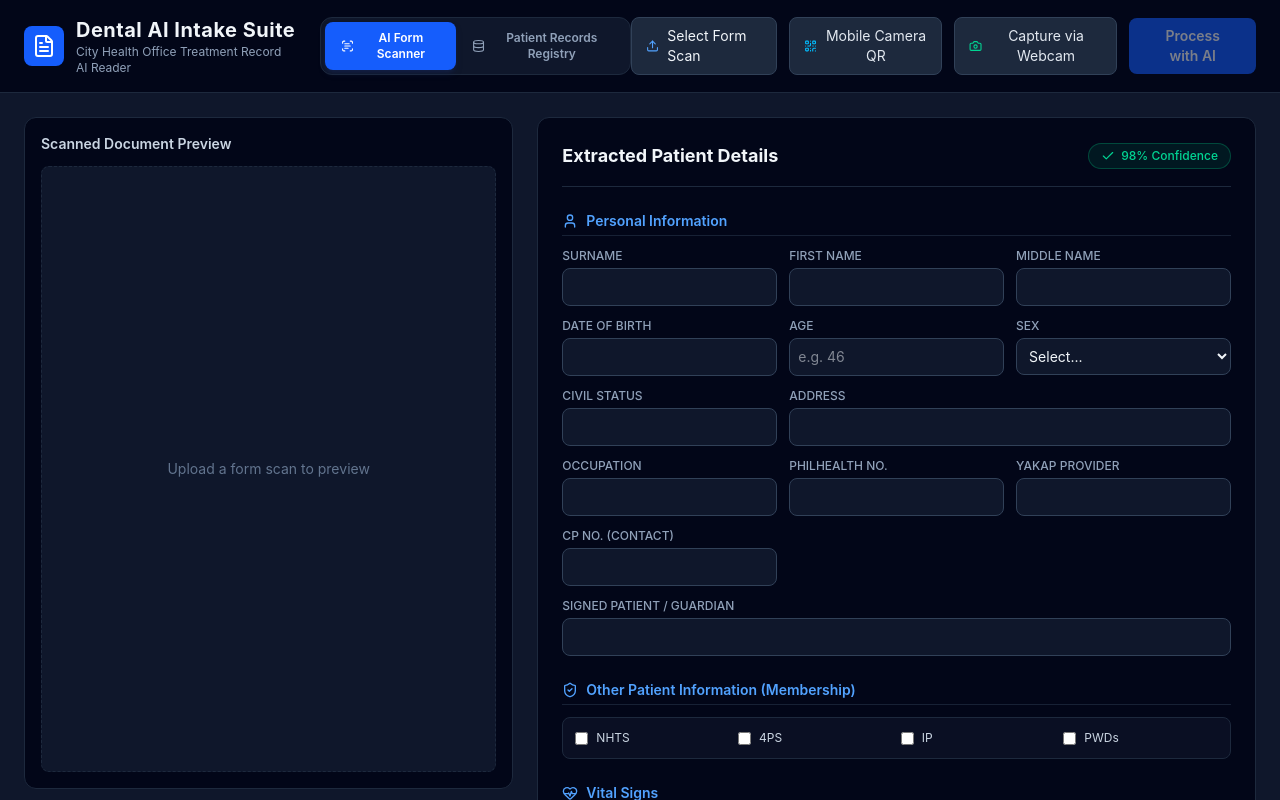
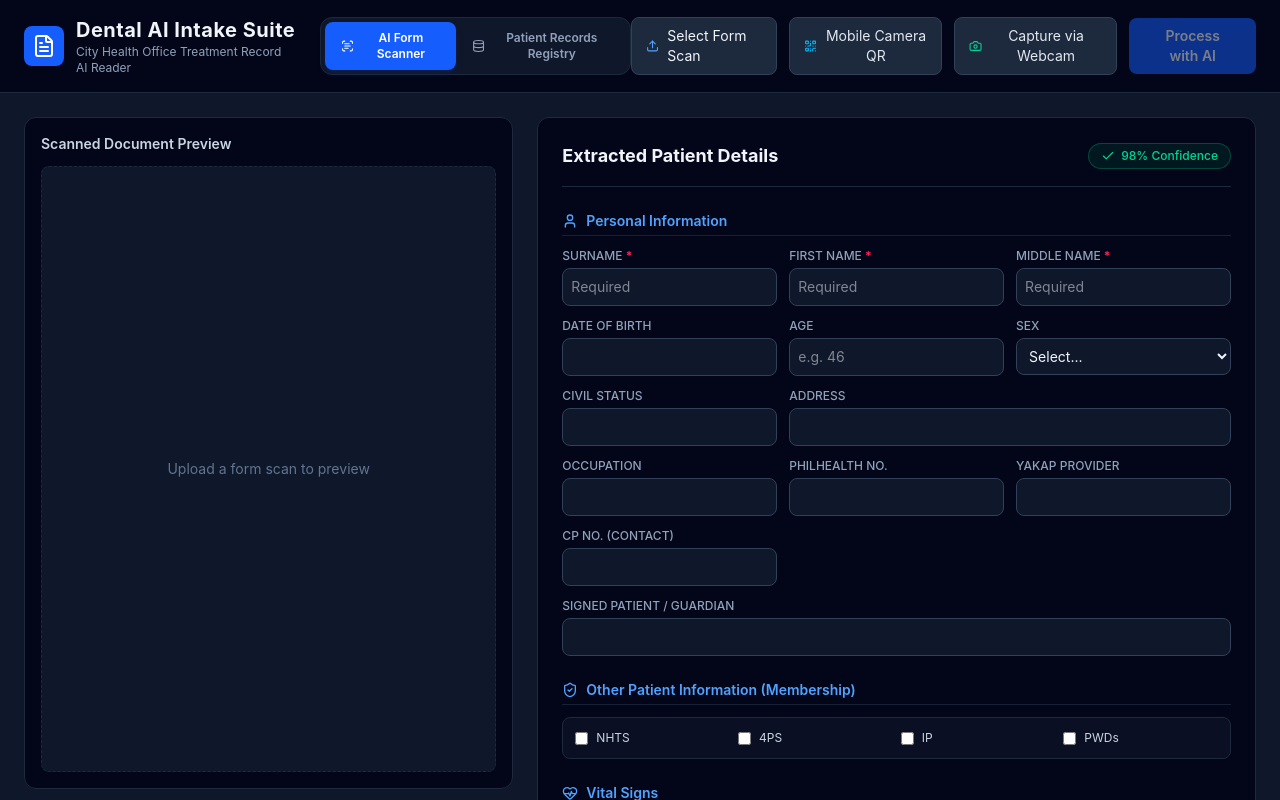
Before and after one commit to wpsupport-prog/dental-ai-app, a React (Vite) app in the folder frontend/: page / in a window 1280 px wide. Shown: the top 800 px of the page. Built offline with nearby package versions, Linux system fonts and the light colour scheme; no server answers.

Commit message:
fix: enforce required intake fields, success alert, and form auto-reset for services rendered

```diff
--- a/frontend/src/App.tsx
+++ b/frontend/src/App.tsx
@@ -284,7 +284,21 @@ useEffect(() => {
       },
     ]);
     setServicesData([]);
-	setRenderedServices([]); // 👈 ADD THIS LINE HERE
+	// 🎯 5. RESET RECORD OF SERVICES RENDERED (NEW FIELDS) TO 1 BLANK ROW
+	  setRenderedServices([
+		{
+		  id: `service-row-${Date.now()}`,
+		  date: getLocalDateOnly(),
+		  oralProphylaxis: false,
+		  fluorideVarnishGel: false,
+		  pitAndFissureSealant: '',
+		  permanentFilling: '',
+		  temporaryFilling: '',
+		  extraction: '',
+		  consultation: false,
+		  remarks: '',
+		},
+	  ]);
 
     try {
       await axios.post(`${API_BASE_URL}/api/v1/sync/clear`);
@@ -446,21 +460,93 @@ useEffect(() => {
 
   // Save full record including multi-visit dental chart entries
   const handleSaveDatabase = async () => {
+    // 1. Validate required fields (Surname, First Name, Middle Name)
+    const surnameClean = formData.surname.trim();
+    const firstNameClean = formData.firstName.trim();
+    const middleInitialClean = formData.middleInitial.trim();
+
+    if (!surnameClean || !firstNameClean || !middleInitialClean) {
+      alert('Please fill out all required fields: Surname, First Name, and Middle Name.');
+      return;
+    }
+
+    // 2. Check if all form fields, charts, and service records are completely empty
+    const hasVitals = Object.values({
+      bloodPressure: formData.bloodPressure,
+      pulseRate: formData.pulseRate,
+      temperature: formData.temperature,
+      height: formData.height,
+      weight: formData.weight,
+    }).some((val) => val.trim() !== '');
+
+    const hasMemberships = formData.nhtsPr || formData.fourPs || formData.indigenousPeople || formData.pwds;
+
+    const hasMedical = [
+      formData.allergiesChecked,
+      formData.hypertensionCva,
+      formData.diabetesMellitus,
+      formData.bloodDisorder,
+      formData.cardiovascularHeartDiseases,
+      formData.thyroidDisorders,
+      formData.hepatitisChecked,
+      formData.malignancyChecked,
+      formData.medicalHospitalizationChecked,
+      formData.surgicalChecked,
+      formData.bloodTransfusionChecked,
+      formData.tattooChecked,
+      formData.othersChecked,
+    ].some(Boolean);
+
+    const hasSocial = [
+      formData.sugarBeveragesChecked,
+      formData.useAlcoholChecked,
+      formData.useTobaccoChecked,
+      formData.betelNutChecked,
+    ].some(Boolean);
+
+    const hasDentalChart = visits.some((v) => Object.keys(v.chartData || {}).length > 0);
+    const hasServicesRendered = renderedServices.some(
+      (r) =>
+        r.oralProphylaxis ||
+        r.fluorideVarnishGel ||
+        r.pitAndFissureSealant.trim() !== '' ||
+        r.permanentFilling.trim() !== '' ||
+        r.temporaryFilling.trim() !== '' ||
+        r.extraction.trim() !== '' ||
+        r.consultation ||
+        r.remarks.trim() !== ''
+    );
+
+    const isFormEmpty =
+      !surnameClean &&
+      !firstNameClean &&
+      !middleInitialClean &&
+      !hasVitals &&
+      !hasMemberships &&
+      !hasMedical &&
+      !hasSocial &&
+      !hasDentalChart &&
+      !hasServicesRendered;
+
+    if (isFormEmpty) {
+      alert('Cannot save an empty record. Please fill out patient information.');
+      return;
+    }
+
     try {
-      // 1. Sanitize Oral Health Chart Visits payload
+      // 3. Sanitize Oral Health Chart Visits payload
       const sanitizedDentalVisits = visits.map((v) => {
         const rawLabel = v.visitLabel ? v.visitLabel.trim() : '';
         const rawDate = v.visitDate ? v.visitDate.trim() : '';
 
         return {
           ...v,
-          // If custom date was entered, save it. Otherwise fallback to current local PC date (MM/DD/YYYY)
           visitLabel: rawLabel !== '' && rawLabel !== 'Year I' ? rawLabel : getLocalDateOnly(),
           visitDate: rawDate !== '' ? rawDate : getLocalPCDateTime(),
         };
       });
 
-      // 2. Sanitize Services Monitoring payload if structured as an array of visits
+      // 4. Sanitize Services Monitoring payload
       const sanitizedServicesData = Array.isArray(servicesData)
         ? servicesData.map((s) => {
             const rawLabel = s.visitLabel ? s.visitLabel.trim() : '';
@@ -473,7 +559,7 @@ useEffect(() => {
           })
         : servicesData;
 
-      await axios.post(`${API_BASE_URL}/api/v1/forms/save`, {
+      const response = await axios.post(`${API_BASE_URL}/api/v1/forms/save`, {
         document_id: `doc_${Date.now()}`,
         confidence_score: confidence,
         requires_review: false,
@@ -542,19 +628,22 @@ useEffect(() => {
         },
         dental_chart: sanitizedDentalVisits,
         services_monitoring: sanitizedServicesData,
-		record_of_services_rendered: renderedServices, // 👈 ADD THIS FIELD TO YOUR DATABASE SAVE PAYLOAD
+        record_of_services_rendered: renderedServices,
       });
 
-      setSavedSuccess(true);
+      if (response.status === 200 || response.status === 201) {
+        // 🎯 5. ALERT BOX
+        alert(`Patient record for "${formData.surname}, ${formData.firstName}" has been saved successfully!`);
 
-      // CLEAR ALL FORM FIELDS, IMAGE PREVIEW & MOBILE BUFFER INSTANTLY
+        // 🎯 6. CLEAR ALL FIELDS & FORM STATE
         await resetAllFormState();
-
+      }
     } catch (error: any) {
       console.error('Error saving to database:', error.response?.data || error.message);
       alert(`Failed to save record to database: ${error.response?.data?.detail || 'Server error'}`);
     }
   };
+
 
   return (
     <div className="min-h-screen bg-slate-900 text-slate-100 flex flex-col font-sans pb-12">
@@ -664,16 +753,51 @@ useEffect(() => {
                   </div>
                   <div className="grid grid-cols-3 gap-3">
 					<div>
-                      <label className="block text-xs font-medium text-slate-400 uppercase mb-1">Surname</label>
-                      <input type="text" value={formData.surname} onChange={(e) => setFormData({ ...formData, surname: e.target.value })} className="w-full bg-slate-900 border border-slate-700 rounded-lg p-2 text-slate-100 text-sm" />
+						<label className="block text-xs font-medium text-slate-400 uppercase mb-1">
+						  Surname <span className="text-rose-500 font-bold">*</span>
+						</label>
+						<input
+						  type="text"
+						  required
+						  value={formData.surname}
+						  onChange={(e) => setFormData({ ...formData, surname: e.target.value })}
+						  className={`w-full bg-slate-900 border rounded-lg p-2 text-slate-100 text-sm ${
+							!formData.surname.trim() ? 'border-slate-700 focus:border-rose-500' : 'border-slate-700'
+						  }`}
+						  placeholder="Required"
+						/>
 					  </div>
+
 					  <div>
-                      <label className="block text-xs font-medium text-slate-400 uppercase mb-1">First Name</label>
-                      <input type="text" value={formData.firstName} onChange={(e) => setFormData({ ...formData, firstName: e.target.value })} className="w-full bg-slate-900 border border-slate-700 rounded-lg p-2 text-slate-100 text-sm" />
+						<label className="block text-xs font-medium text-slate-400 uppercase mb-1">
+						  First Name <span className="text-rose-500 font-bold">*</span>
+						</label>
+						<input
+						  type="text"
+						  required
+						  value={formData.firstName}
+						  onChange={(e) => setFormData({ ...formData, firstName: e.target.value })}
+						  className={`w-full bg-slate-900 border rounded-lg p-2 text-slate-100 text-sm ${
+							!formData.firstName.trim() ? 'border-slate-700 focus:border-rose-500' : 'border-slate-700'
+						  }`}
+						  placeholder="Required"
+						/>
 					  </div>
+
 					  <div>
-                      <label className="block text-xs font-medium text-slate-400 uppercase mb-1">Middle Name</label>
-                      <input type="text" value={formData.middleInitial} onChange={(e) => setFormData({ ...formData, middleInitial: e.target.value })} className="w-full bg-slate-900 border border-slate-700 rounded-lg p-2 text-slate-100 text-sm" />
+						<label className="block text-xs font-medium text-slate-400 uppercase mb-1">
+						  Middle Name <span className="text-rose-500 font-bold">*</span>
+						</label>
+						<input
+						  type="text"
+						  required
+						  value={formData.middleInitial}
+						  onChange={(e) => setFormData({ ...formData, middleInitial: e.target.value })}
+						  className={`w-full bg-slate-900 border rounded-lg p-2 text-slate-100 text-sm ${
+							!formData.middleInitial.trim() ? 'border-slate-700 focus:border-rose-500' : 'border-slate-700'
+						  }`}
+						  placeholder="Required"
+						/>
 					  </div>
 
 					<div>
--- a/frontend/src/components/RecordOfServicesRendered.tsx
+++ b/frontend/src/components/RecordOfServicesRendered.tsx
@@ -1,4 +1,4 @@
-import React, { useState } from 'react';
+import React, { useState, useEffect } from 'react';
 import { ClipboardList, Plus, Trash2, Calendar } from 'lucide-react';
 
 export interface ServiceRenderedRow {
@@ -52,6 +52,28 @@ export const RecordOfServicesRendered: React.FC<RecordOfServicesRenderedProps> =
   ];
 
   const [serviceRows, setServiceRows] = useState<ServiceRenderedRow[]>(initialRows);
+
+  // 🔑 ADD THIS EFFECT: Sync internal state whenever parent `rows` prop updates (e.g. on form reset)
+  useEffect(() => {
+    if (rows && rows.length > 0) {
+      setServiceRows(rows);
+    } else {
+      setServiceRows([
+        {
+          id: `service-row-${Date.now()}`,
+          date: getLocalDateOnly(),
+          oralProphylaxis: false,
+          fluorideVarnishGel: false,
+          pitAndFissureSealant: '',
+          permanentFilling: '',
+          temporaryFilling: '',
+          extraction: '',
+          consultation: false,
+          remarks: '',
+        },
+      ]);
+    }
+  }, [rows]);
 
   const updateRows = (newRows: ServiceRenderedRow[]) => {
     setServiceRows(newRows);
```
Lines whose indentation alone changed are shown as unchanged.
